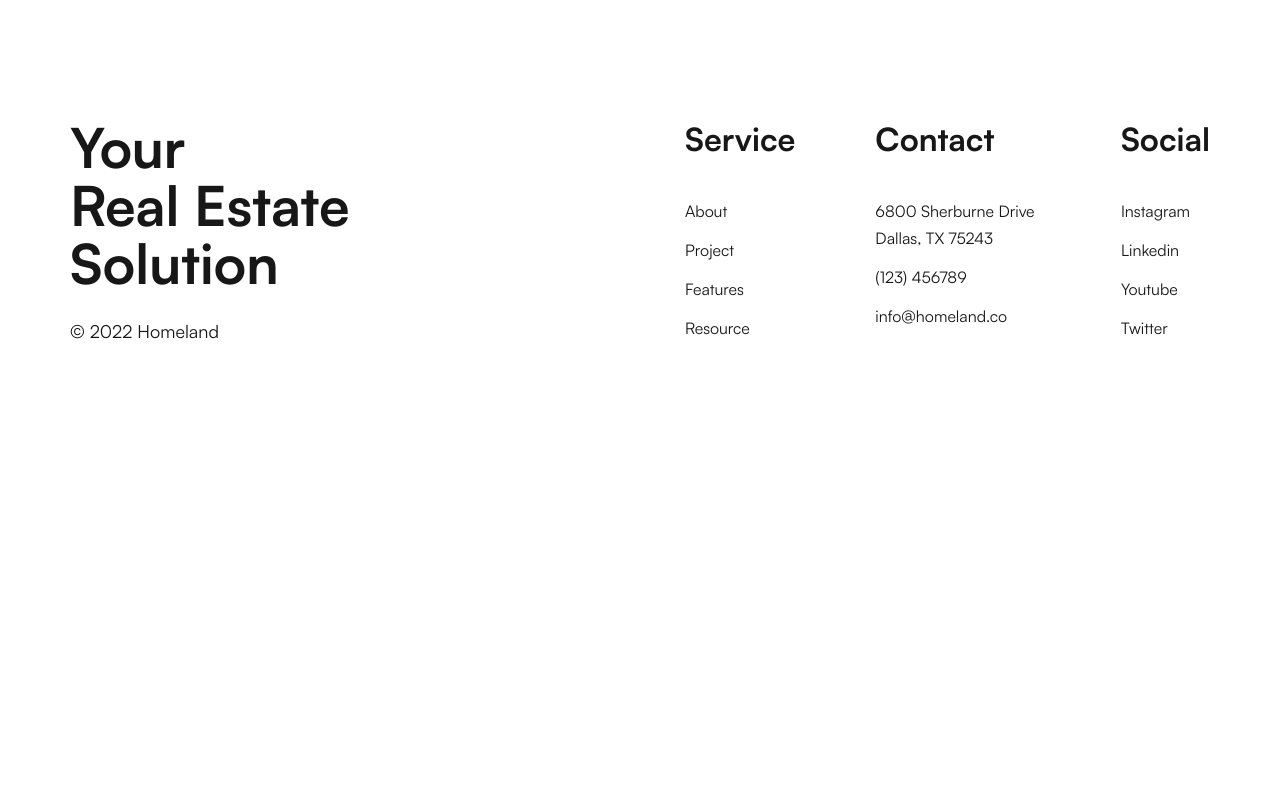
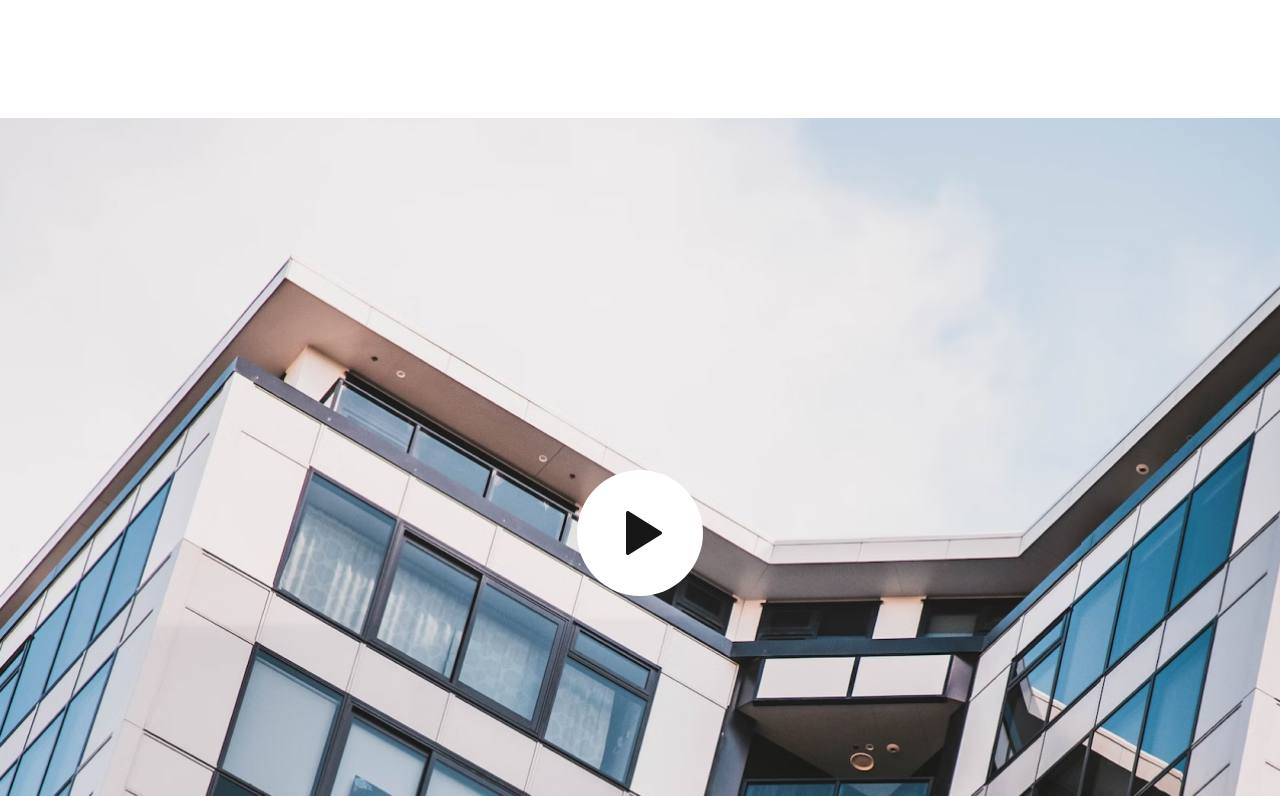
Before and after one commit to WadimSh/homeland, a website built with webpack: page src/index.html in a window 1280 px wide. Shown: the part 1624-2420 px from the top of the page. Before the commit the page ends 2130 px from the top, so only its background shows below. Built offline with nearby package versions, Linux system fonts and the light colour scheme.

Commit message:
fix: сверстан под десктоп блок demo

```diff
--- /dev/null
+++ b/src/blocks/main/demo/demo.css
@@ -0,0 +1,53 @@
+.demo {
+  display: flex;
+  justify-content: center;
+  align-items: center;
+  background: url(../../../images/demo.jpg) no-repeat;
+  background-size: cover;
+  height: 830px;
+  width: 100%;
+}
+
+.demo__batton {
+  width: 126px;
+  height: 126px;
+  background: var(--primary-color);
+  border-radius: 50%;
+  display: flex;
+  justify-content: center;
+  align-items: center;
+  position: relative;
+}
+
+.demo__icon {
+  background: url(../../../images/play.svg) center center no-repeat;
+  margin-left: 8px;
+  width: 36px;
+  height: 44px;
+}
+
+.demo__pulse {
+  border: 2px solid var(--primary-color);
+  position: absolute;
+  top: 0;
+  left: 0;
+  bottom: 0;
+  right: 0;
+  height: auto;
+  width: auto;
+  border-radius: 50%;
+  animation-duration: 2.5s;
+  animation-name: pulse;
+  animation-iteration-count: infinite;
+}
+
+@keyframes pulse {
+  from {
+    opacity: 1;
+    transform: scale(0.9, 0.9);
+  }
+  to {
+    opacity: 0;
+    transform: scale(1.5, 1.5);
+  }
+}
--- a/src/blocks/main/main.css
+++ b/src/blocks/main/main.css
@@ -1,2 +1,3 @@
 @import url(./cover/cover.css);
 @import url(./about/about.css);
+@import url(./demo/demo.css);
--- a/src/index.html
+++ b/src/index.html
@@ -55,7 +55,10 @@
       </div>
     </section>
     <section class="demo">
-
+      <a class="demo__batton" href="#">
+        <span class="demo__icon"></span>
+        <span class="demo__pulse"></span>
+      </a>
     </section>
     <section class="project" id="project">
 
```
Also changed, not shown: src/images/demo.jpg (added), src/images/play.svg (added), src/vendor/normalize.css.
